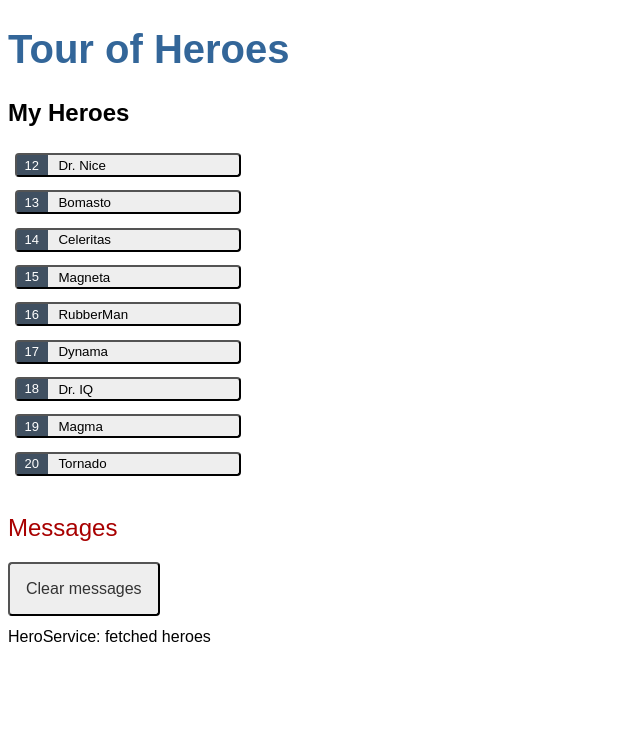
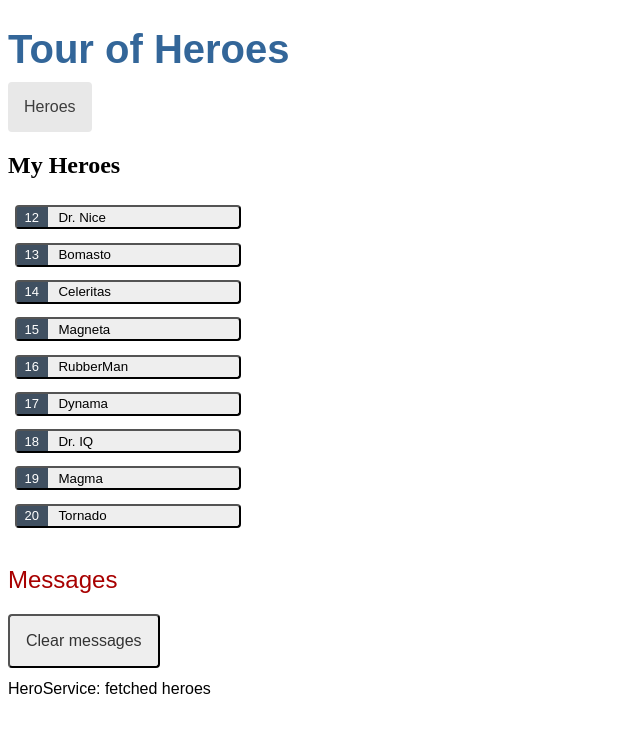
Before and after one commit to JacksonCNewman/tour_of_heroes, an Angular app: page /heroes in a window 1280 px wide. Before the commit this address led to /. Shown: the top 732 px of the page, without its empty margins (0-640 px from the left). Built offline with nearby package versions, Linux system fonts and the light colour scheme.

Commit message:
changes up to 'add a dashboard view'

```diff
--- a/src/app/app.component.css
+++ b/src/app/app.component.css
@@ -38,6 +38,28 @@
   cursor: auto;
 }
 
+/* AppComponent's private CSS styles */
+h1 {
+  margin-bottom: 0;
+}
+nav a {
+  padding: 1rem;
+  text-decoration: none;
+  margin-top: 10px;
+  display: inline-block;
+  background-color: #e8e8e8;
+  color: #3d3d3d;
+  border-radius: 4px;
+}
+
+nav a:hover {
+  color: white;
+  background-color: #42545C;
+}
+nav a:active {
+  background-color: black;
+}
+
 /* everywhere else */
 * {
   font-family: Arial, Helvetica, sans-serif;
--- a/src/app/app.component.html
+++ b/src/app/app.component.html
@@ -1,3 +1,6 @@
 <h1>{{title}}</h1>
-<app-heroes></app-heroes>
+<nav>
+  <a routerLink="/heroes">Heroes</a>
+</nav>
+<router-outlet></router-outlet>
 <app-messages></app-messages>
--- a/src/app/app.component.ts
+++ b/src/app/app.component.ts
@@ -1,12 +1,13 @@
 import { Component } from '@angular/core';
-import { RouterOutlet } from '@angular/router';
+import {RouterLink, RouterOutlet} from '@angular/router';
 import { HeroesComponent } from "./heroes/heroes.component";
 import {MessagesComponent} from "./messages/messages.component";
+import {AppRoutingModule} from "./app-routing.module";
 
 @Component({
   selector: 'app-root',
   standalone: true,
-  imports: [RouterOutlet, HeroesComponent, MessagesComponent],
+  imports: [RouterOutlet, HeroesComponent, MessagesComponent, RouterLink],
   templateUrl: './app.component.html',
   styleUrl: './app.component.css'
 })
--- a/src/app/app.config.ts
+++ b/src/app/app.config.ts
@@ -1,7 +1,7 @@
 import { ApplicationConfig } from '@angular/core';
 import { provideRouter } from '@angular/router';
 
-import { routes } from './app.routes';
+import { routes } from './app-routing.module';
 import { provideClientHydration } from '@angular/platform-browser';
 
 export const appConfig: ApplicationConfig = {
--- a/src/app/app.routes.ts
+++ /dev/null
@@ -1,3 +0,0 @@
-import { Routes } from '@angular/router';
-
-export const routes: Routes = [];
```
Also changed, not shown: src/app/app-routing.module.ts (added, +14 -0 lines).
